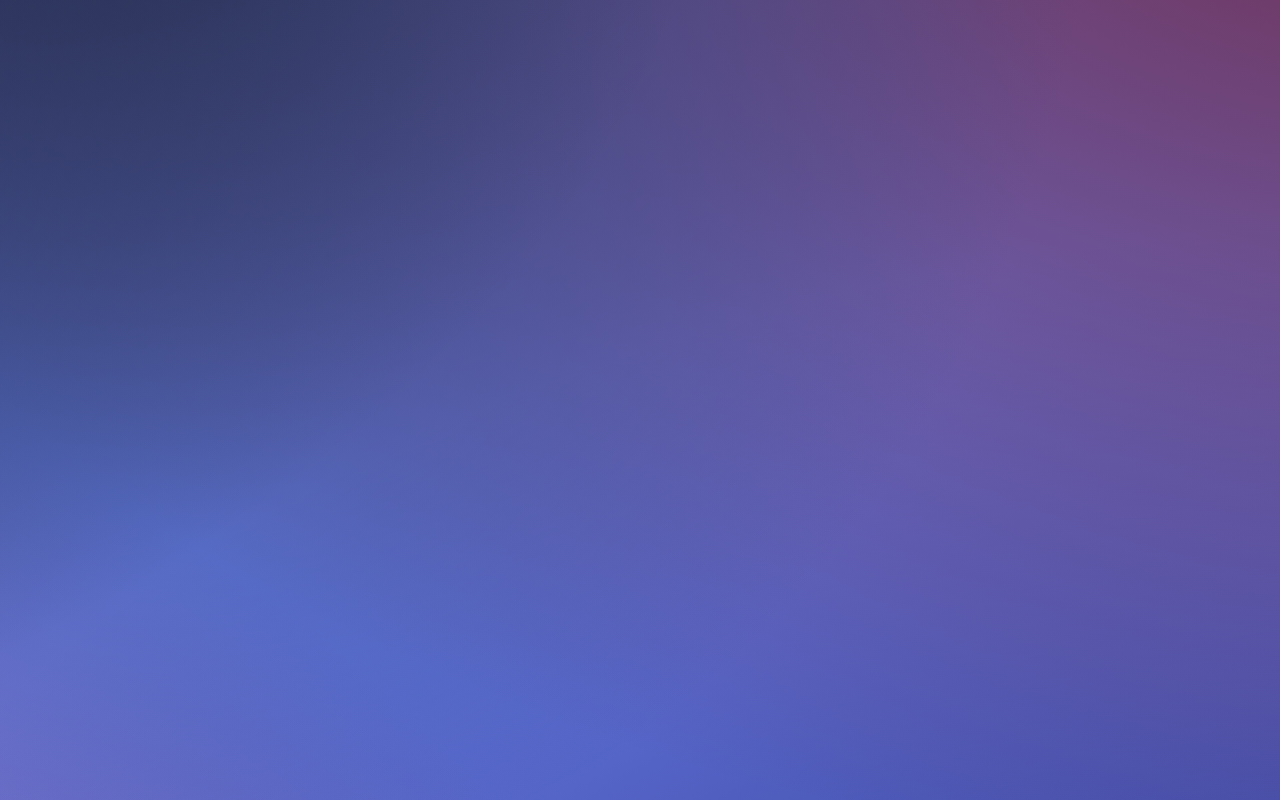
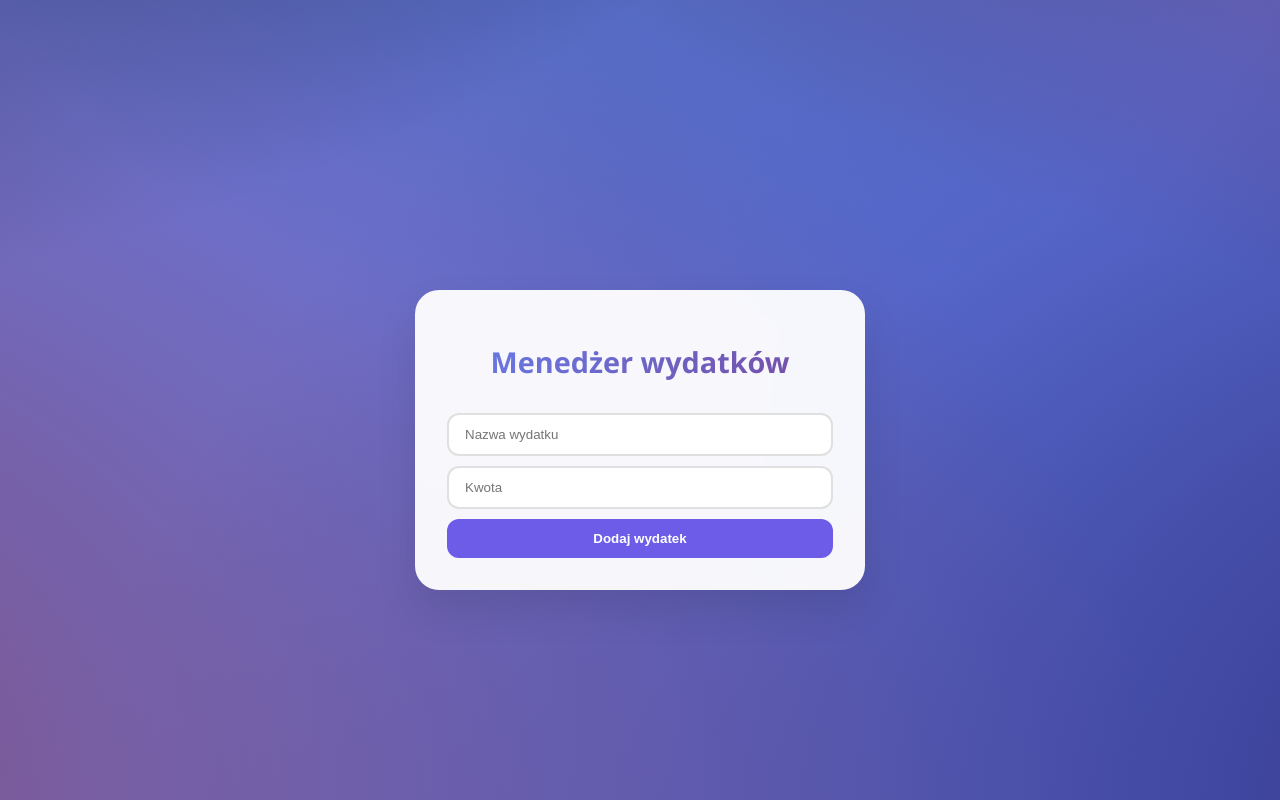
Before and after one commit to robuspospolitus/CPC2026-ReactCourse, a React (Vite) app in the folder cpc2026-react-javastript/: page / in a window 1280 px wide. Built offline with nearby package versions, Linux system fonts and the light colour scheme.

Commit message:
step 3: plain form, no hooks yet

```diff
--- a/cpc2026-react-javastript/src/App.jsx
+++ b/cpc2026-react-javastript/src/App.jsx
@@ -1,8 +1,14 @@
 function App() {
 
   return (
-    <>
-    </>
+    <div className="container">
+      <h1>Menedżer wydatków</h1>
+      <form>
+        <input type="text" placeholder="Nazwa wydatku"/>
+        <input type="number" placeholder="Kwota"/>
+        <button type="submit">Dodaj wydatek</button>
+      </form>
+    </div>
   )
 }
 
```
